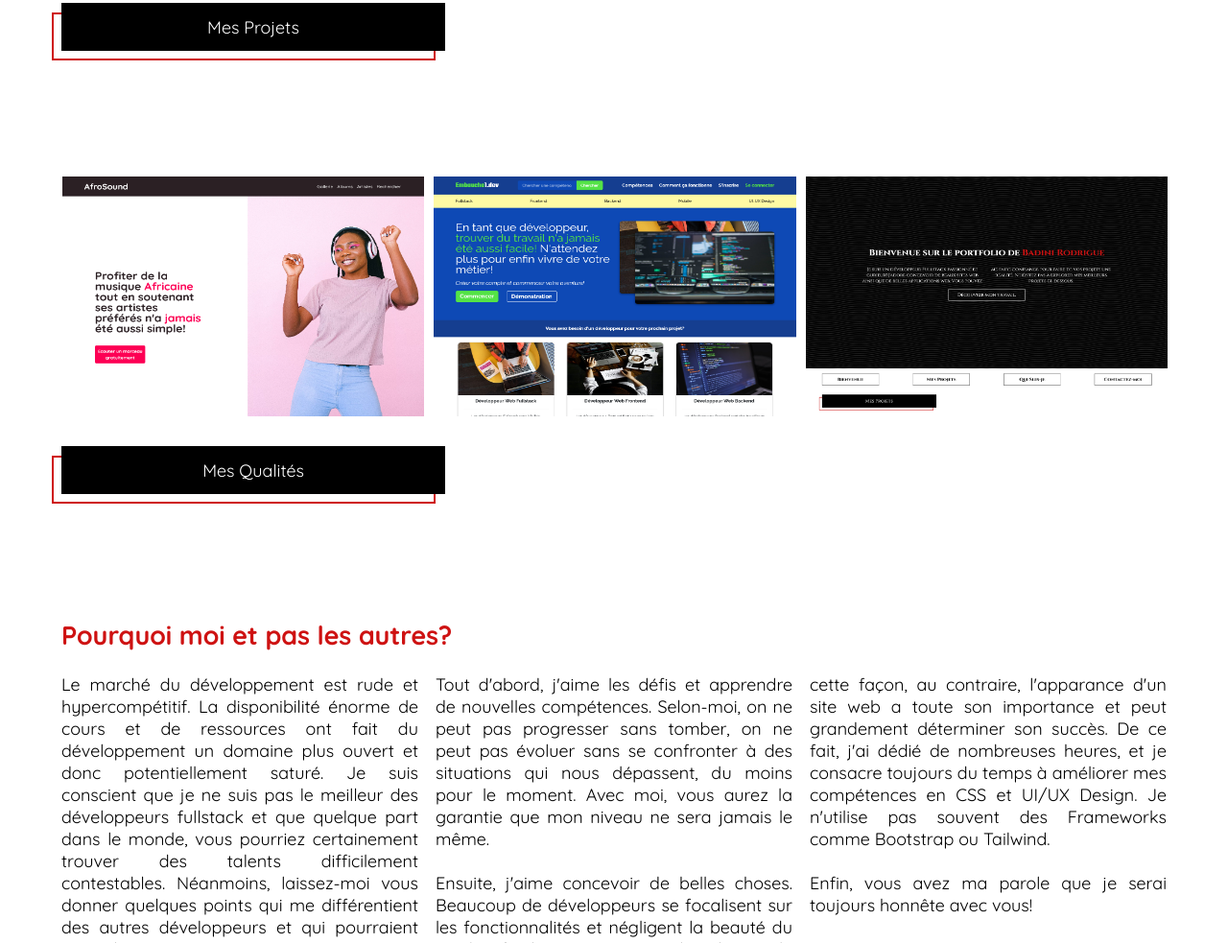
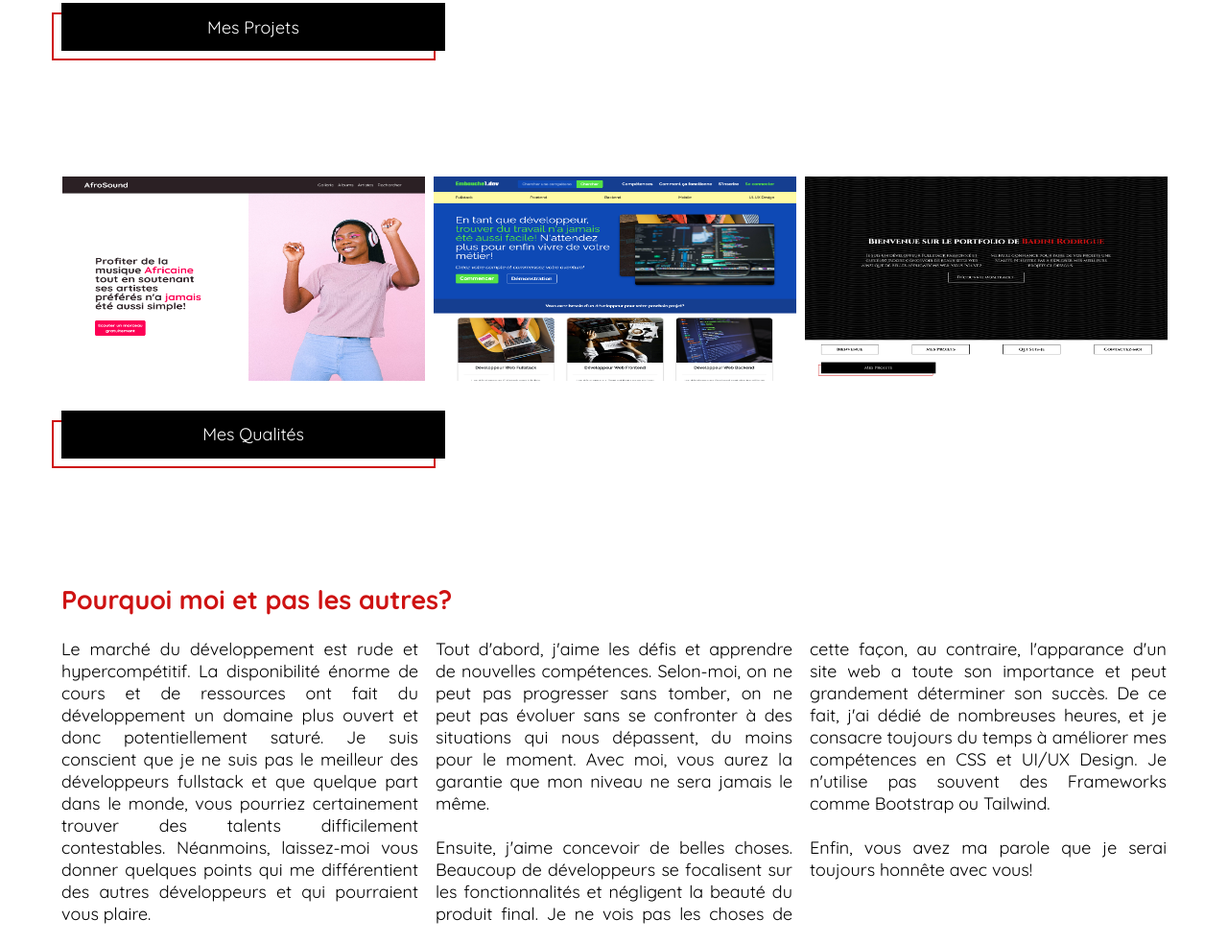
Before and after one commit to bsrodrigue/crimson_portfolio, a plain HTML site: page index.html in a window 1280 px wide. Shown: the part 912-1895 px from the top of the page at 96% size. Drawn offline with Linux system fonts and the light colour scheme.

Commit message:
small improvements

```diff
--- a/style.css
+++ b/style.css
@@ -94,16 +94,17 @@ footer{
    display: grid;
    align-items: center;
    grid-template-columns: repeat(auto-fit, minmax(320px, 1fr));
-   gap: 10px;
+   column-gap: 0.5em;
+   row-gap: 1em;
    margin: 30px 0px;
 }
 
 .project-card{
     position: relative;
     width: 100%;
-    height: 250px;
     margin: 1px;
     overflow: hidden;
+    aspect-ratio: 16 / 9;
 }
 
 .project-overlay, .project-img{
```
